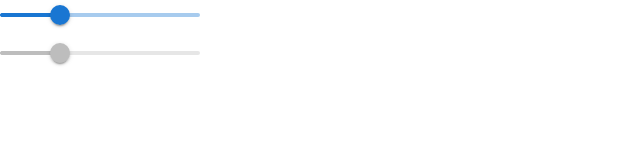
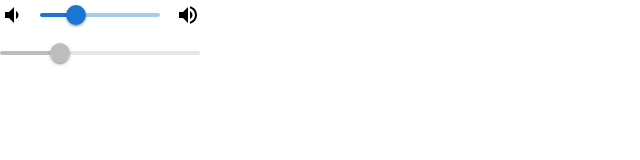
Before and after one commit to PawanKumar666/TailwindHeadstart, a React (Vite) app in the folder Tailwind-Practice/: page /mui-slider in a window 1280 px wide. Shown: the top 160 px of the page, without its empty margins (0-640 px from the left). Built offline with nearby package versions, Linux system fonts and the light colour scheme.

Commit message:
Add icons-material package

```diff
--- a/Tailwind-Practice/package.json
+++ b/Tailwind-Practice/package.json
@@ -14,6 +14,7 @@
   "dependencies": {
     "@emotion/react": "^11.11.4",
     "@emotion/styled": "^11.11.5",
+    "@mui/icons-material": "^5.16.1",
     "@mui/material": "^5.16.0",
     "react": "^18.3.1",
     "react-dom": "^18.3.1",
--- a/Tailwind-Practice/src/Mui/MuiSlider.jsx
+++ b/Tailwind-Practice/src/Mui/MuiSlider.jsx
@@ -2,6 +2,8 @@ import * as React from 'react';
 import Box from '@mui/material/Box';
 import Stack from '@mui/material/Stack';
 import Slider from '@mui/material/Slider';
+import VolumeDown from '@mui/icons-material/VolumeDown';
+import VolumeUp from '@mui/icons-material/VolumeUp';
 
 export default function ContinuousSlider() {
   const [value, setValue] = React.useState(30);
@@ -13,7 +15,9 @@ export default function ContinuousSlider() {
   return (
     <Box sx={{ width: 200 }}>
       <Stack spacing={2} direction="row" sx={{ mb: 1 }} alignItems="center">
+        <VolumeDown />
         <Slider aria-label="Volume" value={value} onChange={handleChange} />
+        <VolumeUp />
       </Stack>
       <Slider disabled defaultValue={30} aria-label="Disabled slider" />
     </Box>
```
Also changed, not shown: 1 other file (tests, documents, lock files or other folders).
